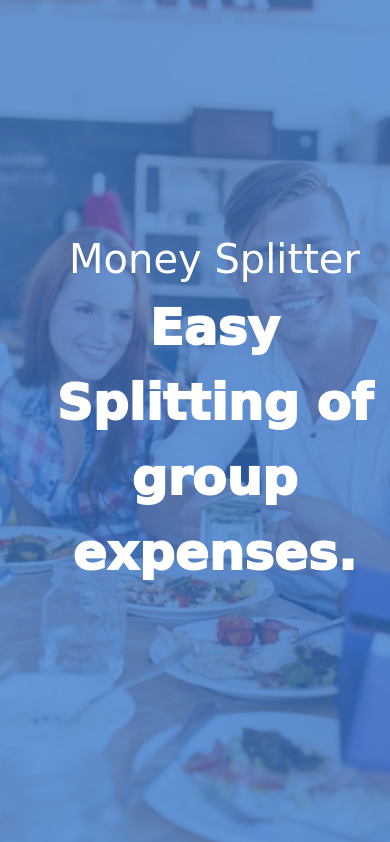
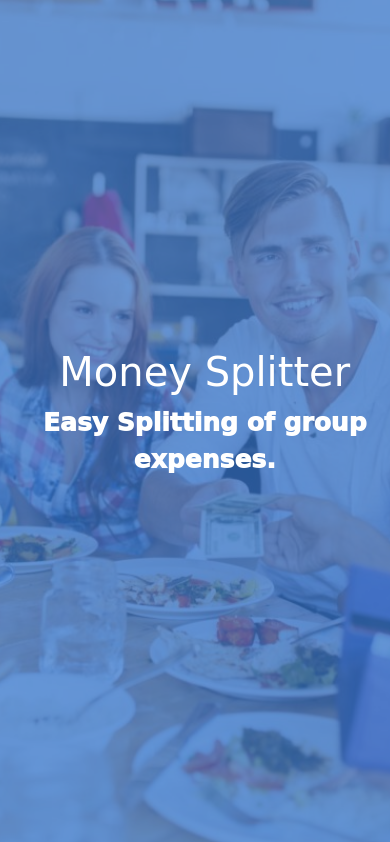
Before and after one commit to Shubh0405/Money-Splitter, a Django app: page / in a window 390 px wide. Shown: the part 89-931 px from the top of the page. Run offline with Django 3.2, Linux system fonts and the light colour scheme; some libraries are stand-ins or nearby versions; some web fonts are replaced.

Commit message:
Update home_page.css

```diff
--- a/money_splitter/static/css/home_page.css
+++ b/money_splitter/static/css/home_page.css
@@ -476,6 +476,12 @@
   }
   .explain{
     padding: 80px 5px;
-
+  }
+  .banner .content{
+    font-size: 25px;
+    margin-left: 5%;
+  }
+  .view p{
+    font-size: 15px;
   }
 }
```
